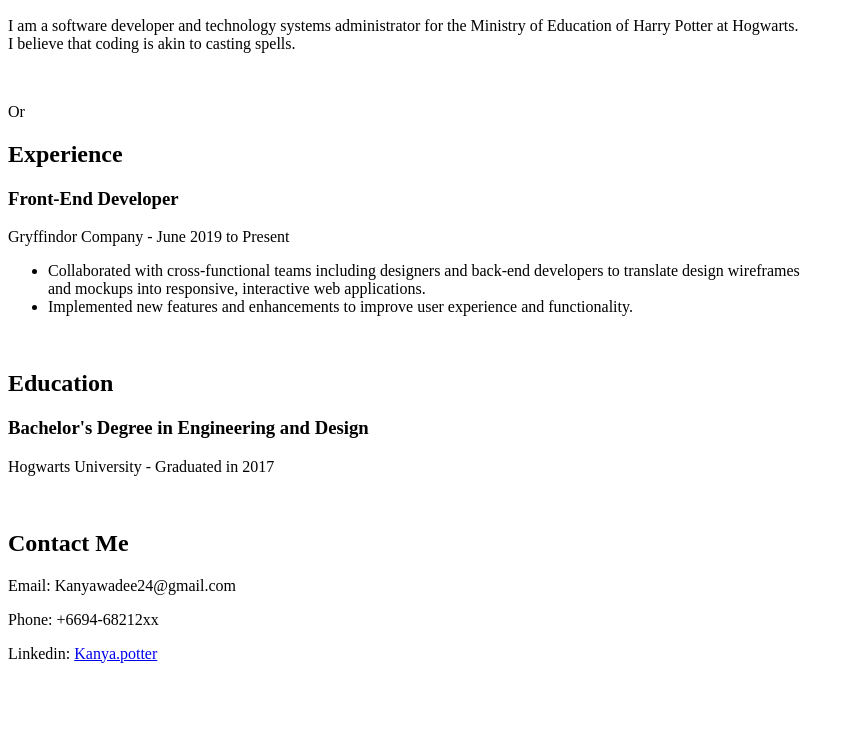
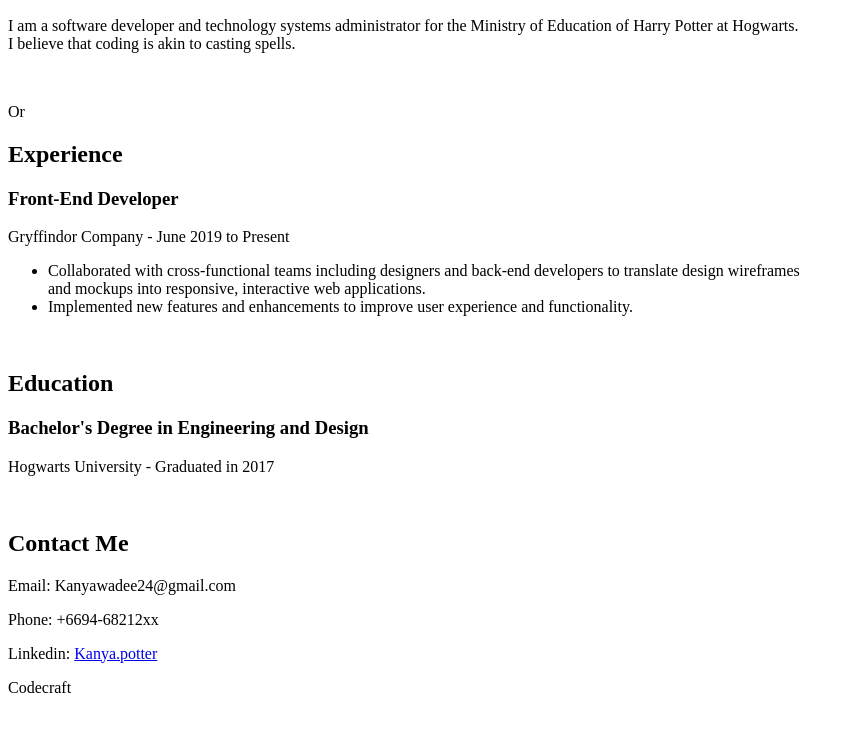
Before and after one commit to kanyawadee24/myresume, a plain HTML site: page index.html in a window 1280 px wide. Shown: the part 368-1100 px from the top of the page, without its empty margins (0-854 px from the left). Before the commit the page ends 1073 px from the top, so only its background shows below. Drawn offline with Linux system fonts and the light colour scheme.

Commit message:
codecraft

```diff
--- a/index.html
+++ b/index.html
@@ -35,6 +35,7 @@
     <p>Phone: +6694-68212xx</p>
     <p>Linkedin: <a href="https://www.linkedin.com/">Kanya.potter</a></p>
 </footer>
+<p>Codecraft</p>
 <br>
 </section>
 </main>
```
